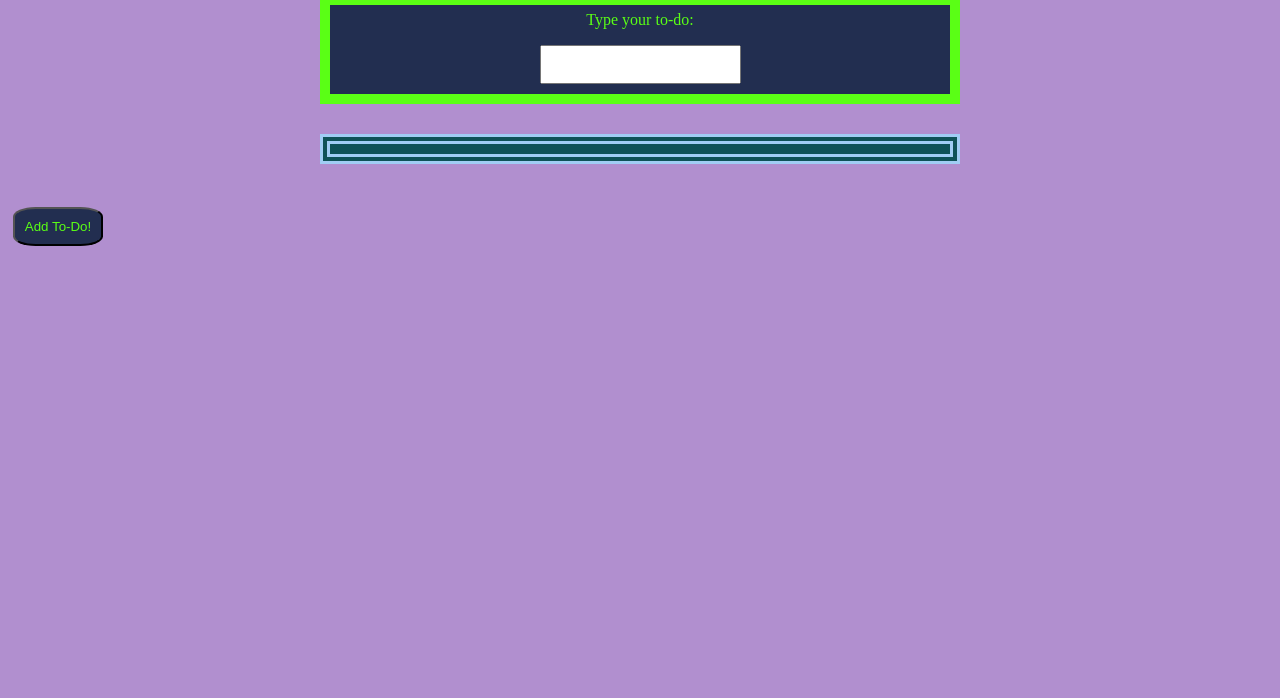
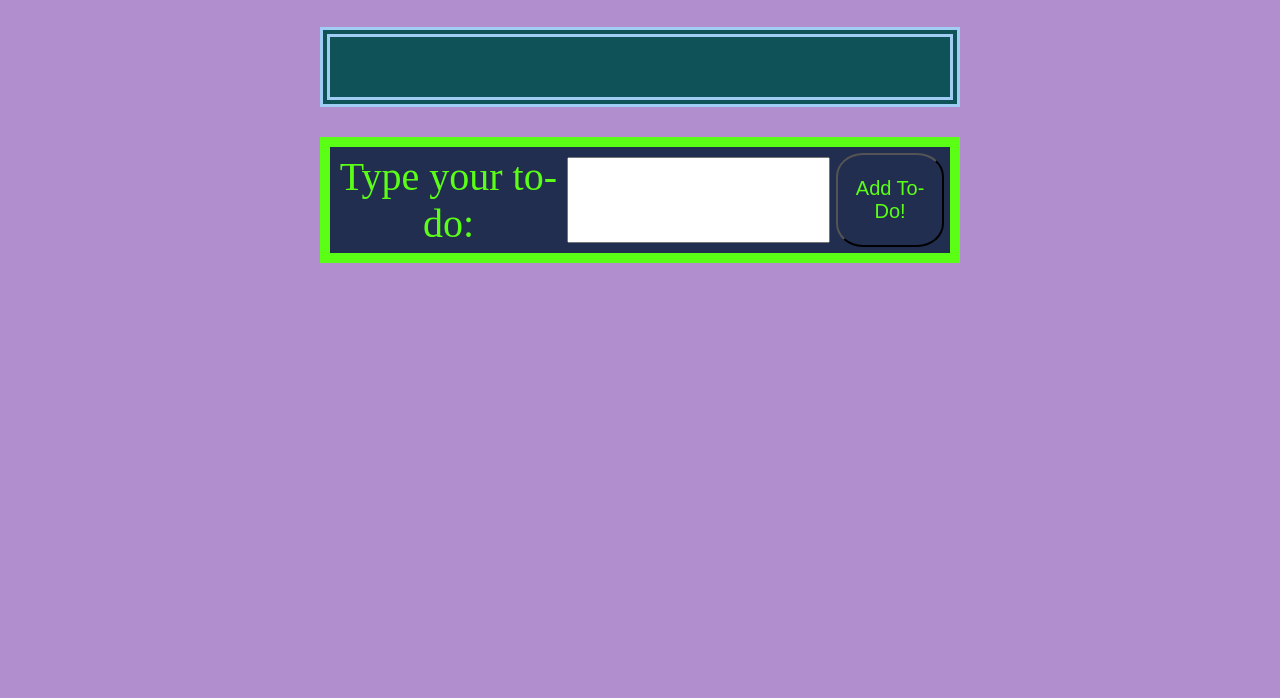
Before and after one commit to cybernotes/js-exercise-2, a plain HTML site: page index.html in a window 1280 px wide. Shown: the part 102-800 px from the top of the page. Drawn offline with Linux system fonts and the light colour scheme.

Commit message:
updated css and js to allow list to add on top

```diff
--- a/css/style.css
+++ b/css/style.css
@@ -14,29 +14,45 @@ body {
 	text-align: center;
 	padding-top: 10px;
 	padding-bottom: 10px;
+	font-size: 60px;
 }
 
+
 .to-do-form {
+	display: flex;
+	justify-content: center;
 	width: 50%;
 	margin: 30px auto;
 	background: #222E50;
 	color: #5AFF15;
 	border: 10px solid #5AFF15;
+	justify-content: center;
 }
 
 .to-do-form label {
-	display: block;
+	align-content: center;
 	padding: 1%;
 	text-align: center;
+	font-size: 40px;
 }
 .to-do-form input {
-	display: block;
+	display: flex;
+	width: 50%;
 	padding: 10px;
 	margin: 10px auto;
 	text-align: center;
 }
-.to-do-button {
-	display: flexbox;
+.to-do-form button {
+	text-align: center;
+	margin: 1%;
+	padding: 10px;
+	color: #5AFF15;
+	background: #222E50;
+	border-radius: 25%;
+	font-size: 20px;
+}
+/*.to-do-button {
+	display: flex;
 	flex-wrap: center;
 	justify-content: center;
 	margin: 1%;
@@ -46,14 +62,34 @@ body {
 	border-radius: 25%;
 
 }
-
+*/
 .to-do-list {
+	display: flex;
+	justify-content: center;
 	width: 50%;
 	margin: 30px auto;
 	min-height: 30px;
 	border: 10px double #A1CDF4;
 	background: #0F5257;
+	color: #A1CDF4;
+	text-align: center;
+	padding: 30px;
+	font-size: 40px;
+	list-style-type: square;
+	list-style-position: inside;
+	flex-direction: column;
 }
-.to-do-list ul {
-	color: #B18FCF;
+.close {
+    position: absolute;
+    right: 0;
+    top: 0;
+    padding: 12px 16px 12px 16px;
 }
+
+.close:hover {
+    background-color: #f44336;
+    color: white;
+}
+/*.to-do-list li {
+	align-content: space-between;
+}*/
--- a/index.html
+++ b/index.html
@@ -9,14 +9,16 @@
 	</head>
 	<body>
 		<h1 class="main-header">To Do or Not to Do</h1>
+		<ul id="to-do-list" class="to-do-list">
+
+		</ul>
 		<form class="to-do-form">
 			<label for="user-input">Type your to-do:</label>
 			<input type="text" name="user-input" id="user-input">
+			<button type="submit" id="user-submit" class= "to-do-button">Add To-Do!</button>
 		</form>
-		<ul id="to-do-list" class="to-do-list">
 
-		</ul>
-		<button type="submit" id="user-submit" class= "to-do-button">Add To-Do!</button>
+
 		<!-- Make sure script is loaded at the bottom -->
 		<script src="js/app.js"></script>
 	</body>
--- a/js/app.js
+++ b/js/app.js
@@ -9,9 +9,28 @@ function addToDo(event){
 		return false;
 	}
 
-	toDoList.innerHTML += '<li>' + userInput.value + '</li>';
-
+	toDoList.innerHTML = '<li>' + userInput.value + '</li>'+ toDoList.innerHTML;
 	userInput.value = '';
 }
 
 userSubmit.addEventListener('click', addToDo, false);
+
+// var myNodelist = document.getElementsByTagName("<li>");
+// var i;
+// for (i = 0; i < myNodelist.length; i++) {
+//   var span = document.createElement("SPAN");
+//   var txt = document.createTextNode("\u00D7");
+//   span.className = "close";
+//   span.appendChild(txt);
+//   myNodelist[i].appendChild(span);
+// }
+
+// // Click on a close button to hide the current list item
+// var close = document.getElementsByClassName("close");
+// var i;
+// for (i = 0; i < close.length; i++) {
+//   close[i].onclick = function() {
+//     var div = this.parentElement;
+//     div.style.display = "none";
+//   }
+// }
```
